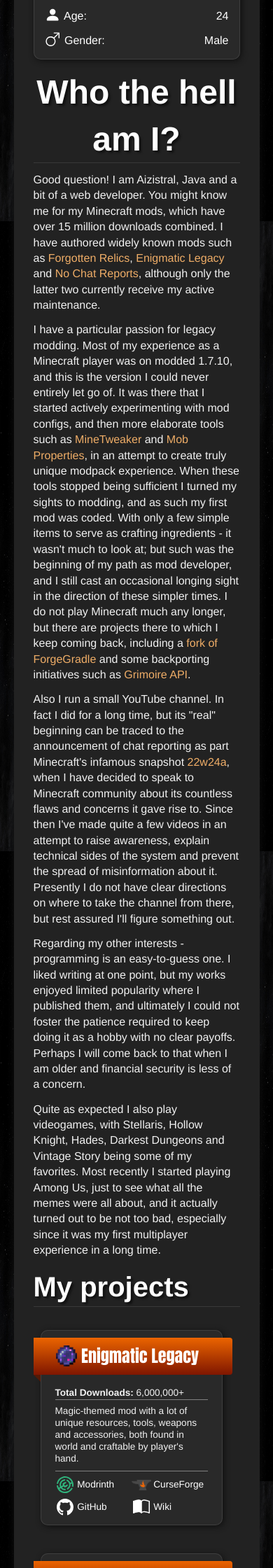
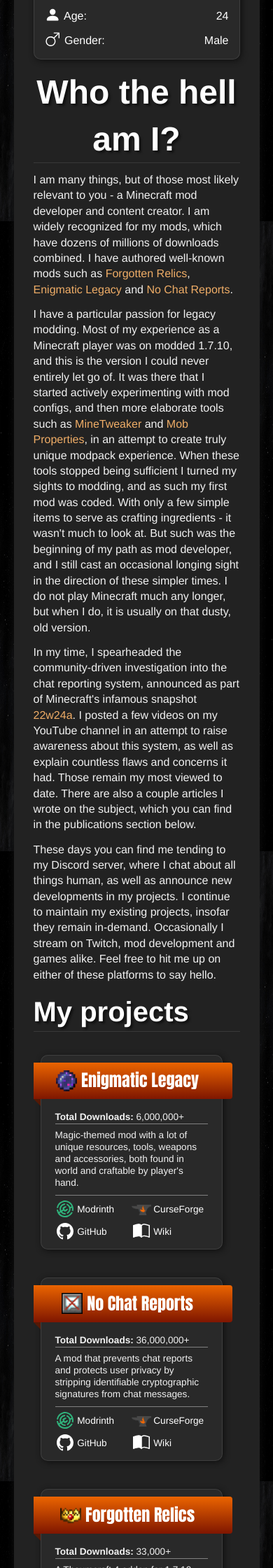
Before and after one commit to Aizistral-Studios/aizistral.com, a Jekyll site: the page built from index.html, in a window 390 px wide. Shown: the part 584-2824 px from the top of the page at 70% size. Built offline with Jekyll 4.4.1, drawn with Linux system fonts in a browser that asks for light colours; some of the changed text lies outside the part shown.

Commit message:
Update description and some styles

```diff
--- a/_sass/adaptivity.scss
+++ b/_sass/adaptivity.scss
@@ -50,7 +50,7 @@
 
   .publication-card {
     flex-direction: column;
-		min-width: 335px;
+    width: 335px;
   }
 
   .publication-card-title {
@@ -63,17 +63,16 @@
 
   .publication-card-sidelink {
     padding-left: 0px;
-		padding-top: 20px;
-		margin-bottom: 20px;
+    padding-top: 8px;
     border-left: none;
     border-top: 1px solid var(--LIGHT-BORDER);
     width: 100%;
     flex-direction: row;
+    margin-top: 10px;
   }
 
   .publication-card-title {
-		margin-top: 0.5em;
-		padding-bottom: 12px;
+    padding-bottom: 8px;
   }
 
   .about-left-float {
@@ -107,7 +106,6 @@
   }
 }
 
-
 // --- SPECIAL HACKS FOR ABYSMAL SCREEN SIZES --- //
 
 @media screen and (max-width: 400px) {
@@ -117,19 +115,18 @@
   }
 
   .publication-card {
-		min-width: 280px;
+    width: 280px;
     margin-inline: 0;
   }
 
   .publication-card-title {
-		padding-top: 10px;
     padding-bottom: 8px;
     font-size: 1.25rem;
   }
 
   .publication-card-sidelink {
-		padding-top: 12px;
-		margin-bottom: 12px;
+    margin-top: 10px;
+    padding-top: 8px;
   }
 
   .publication-card-platform-icon {
@@ -146,7 +143,8 @@
     margin-block: 0.2em;
   }
 
-	.publication-card-text, .publication-card-text .inline-icon {
+  .publication-card-text,
+  .publication-card-text .inline-icon {
     font-size: 0.7rem;
   }
 
@@ -157,7 +155,7 @@
   .index-title {
     background: none;
     text-align: center;
-		font-family: 'Helvetica Neue', Helvetica, Arial, sans-serif;
+    font-family: "Helvetica Neue", Helvetica, Arial, sans-serif;
     font-weight: bold;
     line-height: 1.2;
     border-bottom: 1px solid var(--LIGHT-BORDER);
@@ -172,7 +170,8 @@
     content: none;
   }
 
-	.index-subtitle, .index-subtitle .link-with-icon-text {
+  .index-subtitle,
+  .index-subtitle .link-with-icon-text {
     font-size: 2rem;
   }
 
--- a/_sass/features.scss
+++ b/_sass/features.scss
@@ -284,19 +284,23 @@
   color: var(--BRIGHT-TEXT);
 }
 
+.platform-container {
+  gap: 15px;
+}
+
 .platform-button {
   display: flex;
   align-items: center;
   justify-content: center;
   gap: 6px;
   padding: 10px;
-  margin: 10px 3px;
   border: 1px solid var(--LIGHT-BORDER);
   border-radius: 6px;
   transition-duration: 0.25s;
   background-color: var(--CARD-BACKGROUND);
   box-shadow: var(--CARD-SHADOW-LIGHTER);
-  min-width: 19rem;
+  width: 19rem;
+  flex-grow: 1;
 }
 
 .platform-button:hover {
--- a/_sass/globals.scss
+++ b/_sass/globals.scss
@@ -1,43 +1,46 @@
 // --- GLOBAL IMPORTS AND VARIABLES --- //
 
-@import url('https://fonts.googleapis.com/css2?family=Roboto:wght@400;500&display=swap');
-@import url('https://fonts.googleapis.com/css2?family=Anton:wght@400&display=swap');
+@import url("https://fonts.googleapis.com/css2?family=Roboto:wght@400;500&display=swap");
+@import url("https://fonts.googleapis.com/css2?family=Anton:wght@400&display=swap");
 
 /* latin */
 @font-face {
-	font-family: 'Oswald Backup';
+  font-family: "Oswald Backup";
   font-style: normal;
   font-weight: 500;
   font-display: swap;
-	src: url(https://fonts.gstatic.com/s/oswald/v49/TK3_WkUHHAIjg75cFRf3bXL8LICs18NvsUZiZQ.woff2) format('woff2');
-	unicode-range: U+0000-00FF, U+0131, U+0152-0153, U+02BB-02BC, U+02C6, U+02DA, U+02DC, U+2000-206F, U+2074, U+20AC, U+2122, U+2191, U+2193, U+2212, U+2215, U+FEFF, U+FFFD;
+  src: url(https://fonts.gstatic.com/s/oswald/v49/TK3_WkUHHAIjg75cFRf3bXL8LICs18NvsUZiZQ.woff2)
+    format("woff2");
+  unicode-range: U+0000-00FF, U+0131, U+0152-0153, U+02BB-02BC, U+02C6, U+02DA,
+    U+02DC, U+2000-206F, U+2074, U+20AC, U+2122, U+2191, U+2193, U+2212, U+2215,
+    U+FEFF, U+FFFD;
 }
 
 @font-face {
-	font-family: 'BabelStoneFlags';
-	src: url('/assets/fonts/BabelStoneFlags.woff') format('woff'),
-		url('/assets/fonts/BabelStoneFlags.woff2') format('woff2'),
-		url('/assets/fonts/BabelStoneFlags.svg#BabelStoneFlags') format('svg'),
-		url('/assets/fonts/BabelStoneFlags.eot'),
-		url('/assets/fonts/BabelStoneFlags.eot?#iefix') format('embedded-opentype'),
-		url('/assets/fonts/BabelStoneFlags.ttf') format('truetype');
+  font-family: "BabelStoneFlags";
+  src: url("/assets/fonts/BabelStoneFlags.woff") format("woff"),
+    url("/assets/fonts/BabelStoneFlags.woff2") format("woff2"),
+    url("/assets/fonts/BabelStoneFlags.svg#BabelStoneFlags") format("svg"),
+    url("/assets/fonts/BabelStoneFlags.eot"),
+    url("/assets/fonts/BabelStoneFlags.eot?#iefix") format("embedded-opentype"),
+    url("/assets/fonts/BabelStoneFlags.ttf") format("truetype");
   font-weight: normal;
   font-style: normal;
   font-display: swap;
 }
 
 @font-face {
-	font-family: 'Impact Backup';
-	src: url('/assets/fonts/Impact.ttf') format('truetype');
+  font-family: "Impact Backup";
+  src: url("/assets/fonts/Impact.ttf") format("truetype");
   font-weight: normal;
   font-style: normal;
   font-display: swap;
 }
 
 :root {
-	--ACCENT-COLOR: #FF7C11;
+  --ACCENT-COLOR: #ff7c11;
   --LINK-HOVERED: #ffda8f;
-	--LINK-NORMAL: #EFAD67;
+  --LINK-NORMAL: #efad67;
   --TEXT-SHADOW-LIGHT: rgba($color: #101010, $alpha: 0.3);
   --TEXT-SHADOW-BOLD: rgba(0, 0, 0, 0.5);
   --FOOTER-BACKGROUND: #101010;
@@ -64,6 +67,7 @@
   --YTT-TITLE: white;
   --INLINE-BUTTON-HOVER-BACKGROUND: #333;
   --PLATFORM-BUTTON-ICON: invert(100%);
-	--PLATFORM-BUTTON-HOVER-TEXT: invert(68%) sepia(94%) saturate(3834%) hue-rotate(351deg) brightness(101%) contrast(101%);
+  --PLATFORM-BUTTON-HOVER-TEXT: invert(68%) sepia(94%) saturate(3834%)
+    hue-rotate(351deg) brightness(101%) contrast(101%);
   --ERROR-PAGE-ICON: rgb(255, 47, 47);
 }
--- a/_sass/layouts.scss
+++ b/_sass/layouts.scss
@@ -368,12 +368,11 @@
   color: var(--BRIGHT-TEXT);
   text-decoration: none;
   border-radius: 10px;
-  padding-inline: 20px;
+  padding-inline: 15px;
+  padding-block: 15px;
   margin: 10px;
   box-shadow: var(--CARD-SHADOW);
   width: 28.5rem;
-  min-width: 456px;
-  min-height: 205px;
   background-color: var(--CARD-BACKGROUND);
   font-size: 0.9rem;
   display: flex;
@@ -391,11 +390,12 @@
   border-bottom: 1px solid var(--LIGHT-BORDER);
   text-shadow: 0px 0px 4px var(--CARD-SHADOW-COLOR);
   min-width: 334px;
-  font-size: 1.6rem;
+  font-size: 1.2rem;
 }
 
 .publication-card-content-partial {
-  padding-right: 20px;
+  padding-right: 15px;
+  gap: 10px;
 }
 
 .publication-card-content {
@@ -403,13 +403,12 @@
   flex-direction: column;
   flex-wrap: nowrap;
   justify-content: space-evenly;
-  margin-bottom: 8px;
 }
 
 .publication-card-sidelink {
   border-left: 1px solid var(--MEDIUM-BORDER);
   width: 60px;
-  padding-left: 20px;
+  padding-left: 15px;
   display: flex;
   flex-direction: column;
   align-items: center;
@@ -470,7 +469,6 @@
 .publication-info-row {
   padding: 0;
   margin: 0;
-  margin-block: 0.4em;
   gap: 1.5em;
 }
 
--- a/index.html
+++ b/index.html
@@ -1,7 +1,7 @@
 ---
 layout: default
 title: Aizistral™
-description: Personal website of Aizistral, Java, web and Minecraft mod developer.
+description: Personal website of Aizistral, content creator and Minecraft mod developer.
 ---
 
 <body>
@@ -58,9 +58,10 @@
       </div>
       <h1 id="hello" class="about-title">Who the hell am I?</h1>
       <p>
-        Good question! I am Aizistral, Java and a bit of a web developer. You
-        might know me for my Minecraft mods, which have over 15 million
-        downloads combined. I have authored widely known mods such as
+        I am many things, but of those most likely relevant to you - a Minecraft
+        mod developer and content creator. I am widely recognized for my mods,
+        which have dozens of millions of downloads combined. I have authored
+        well-known mods such as
         <a
           href="https://www.curseforge.com/minecraft/mc-mods/forgotten-relics"
           target="_blank"
@@ -76,8 +77,9 @@
           href="https://www.curseforge.com/minecraft/mc-mods/no-chat-reports"
           target="_blank"
           >No Chat Reports</a
-        >, although only the latter two currently receive my active maintenance.
+        >.
       </p>
+
       <p>
         I have a particular passion for legacy modding. Most of my experience as
         a Minecraft player was on modded 1.7.10, and this is the version I could
@@ -96,50 +98,33 @@
         >, in an attempt to create truly unique modpack experience. When these
         tools stopped being sufficient I turned my sights to modding, and as
         such my first mod was coded. With only a few simple items to serve as
-        crafting ingredients - it wasn't much to look at; but such was the
+        crafting ingredients - it wasn't much to look at. But such was the
         beginning of my path as mod developer, and I still cast an occasional
         longing sight in the direction of these simpler times. I do not play
-        Minecraft much any longer, but there are projects there to which I keep
-        coming back, including a
-        <a href="https://github.com/juanmuscaria/ForgeGradle" target="_blank"
-          >fork of ForgeGradle</a
-        >
-        and some backporting initiatives such as
-        <a
-          href="https://www.curseforge.com/minecraft/mc-mods/grimoire-api"
-          target="_blank"
-          >Grimoire API</a
-        >.
+        Minecraft much any longer, but when I do, it is usually on that dusty,
+        old version.
       </p>
       <p>
-        Also I run a small YouTube channel. In fact I did for a long time, but
-        its "real" beginning can be traced to the announcement of chat reporting
-        as part Minecraft's infamous snapshot
+        In my time, I spearheaded the community-driven investigation into the
+        chat reporting system, announced as part of Minecraft's infamous
+        snapshot
         <a
           target="_blank"
           href="https://www.minecraft.net/en-us/article/minecraft-snapshot-22w24a"
           >22w24a</a
-        >, when I have decided to speak to Minecraft community about its
-        countless flaws and concerns it gave rise to. Since then I've made quite
-        a few videos in an attempt to raise awareness, explain technical sides
-        of the system and prevent the spread of misinformation about it.
-        Presently I do not have clear directions on where to take the channel
-        from there, but rest assured I'll figure something out.
+        >. I posted a few videos on my YouTube channel in an attempt to raise
+        awareness about this system, as well as explain countless flaws and
+        concerns it had. Those remain my most viewed to date. There are also a
+        couple articles I wrote on the subject, which you can find in the
+        publications section below.
       </p>
       <p>
-        Regarding my other interests - programming is an easy-to-guess one. I
-        liked writing at one point, but my works enjoyed limited popularity
-        where I published them, and ultimately I could not foster the patience
-        required to keep doing it as a hobby with no clear payoffs. Perhaps I
-        will come back to that when I am older and financial security is less of
-        a concern.
-      </p>
-      <p>
-        Quite as expected I also play videogames, with Stellaris, Hollow Knight,
-        Hades, Darkest Dungeons and Vintage Story being some of my favorites.
-        Most recently I started playing Among Us, just to see what all the memes
-        were all about, and it actually turned out to be not too bad, especially
-        since it was my first multiplayer experience in a long time.
+        These days you can find me tending to my Discord server, where I chat
+        about all things human, as well as announce new developments in my
+        projects. I continue to maintain my existing projects, insofar they
+        remain in-demand. Occasionally I stream on Twitch, mod development and
+        games alike. Feel free to hit me up on either of these platforms to say
+        hello.
       </p>
 
       <h2 id="projects" class="clear">My projects</h2>
@@ -290,7 +275,7 @@
       </p>
       <h2 id="platforms">Where I dwell</h2>
       <p>You can find me on following platforms:</p>
-      <div class="info-card-container">
+      <div class="info-card-container platform-container">
         {% include platform_button.html url="https://github.com/Aizistral"
         svg="/assets/icons/github.svg" name="GitHub (Aizistral)" padding="2px"
         %} {% include platform_button.html
@@ -305,7 +290,9 @@
         platform_button.html url="https://odysee.com/@aizistral:b"
         svg="/assets/icons/odysee.svg" name="Odysee (Aizistral)" %} {% include
         platform_button.html url="https://discord.gg/fuWK8ns"
-        svg="/assets/icons/discord.svg" name="Discord (Aizistral#1024)" %}
+        svg="/assets/icons/discord.svg" name="Discord (@aizistral)" %}{% include
+        platform_button.html url="https://twitch.com/aizistral"
+        svg="/assets/icons/twitch.svg" name="Twitch (Aizistral)" %}
       </div>
       <h2 id="contact">Contact</h2>
       <p>There's a two main ways to get in touch with me:</p>
```
Also changed, not shown: other parts of index.html (+3 -3 lines), assets/icons/twitch.svg (added). Lines whose indentation alone changed are shown as unchanged.
